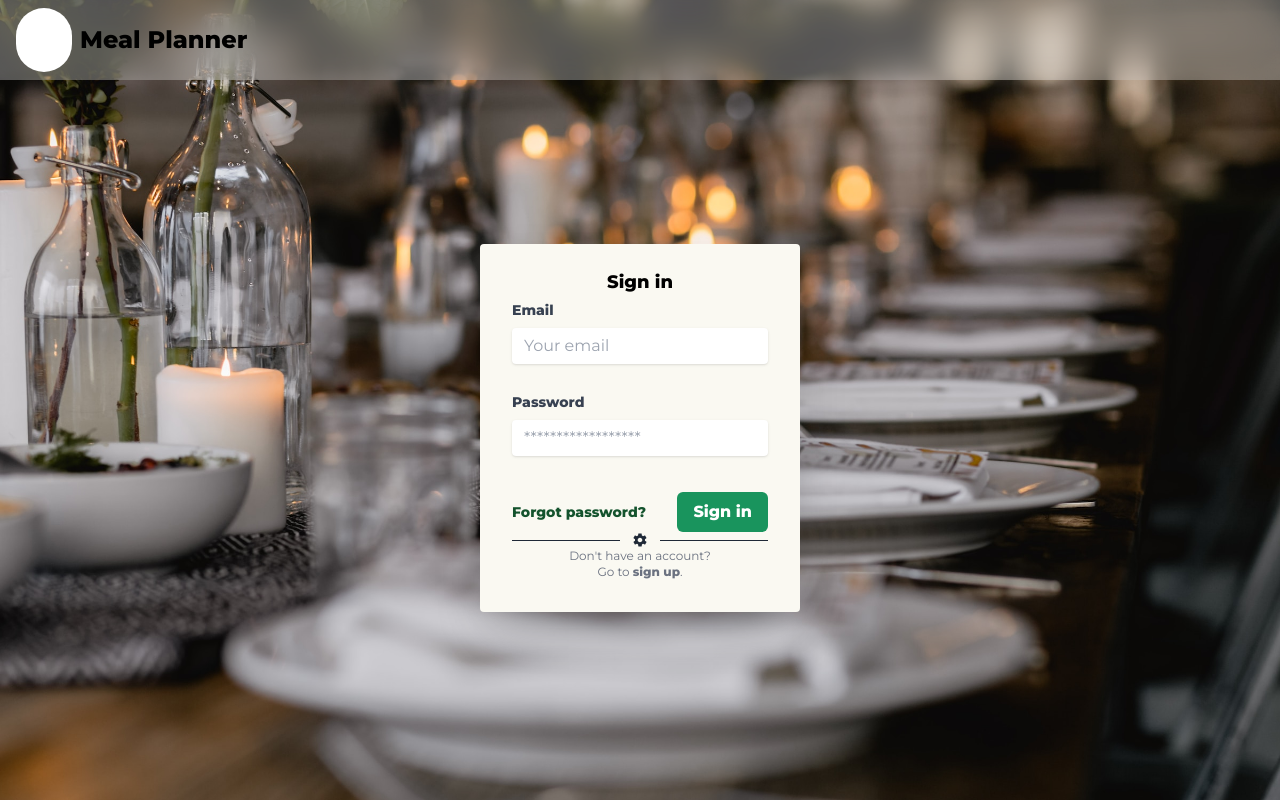
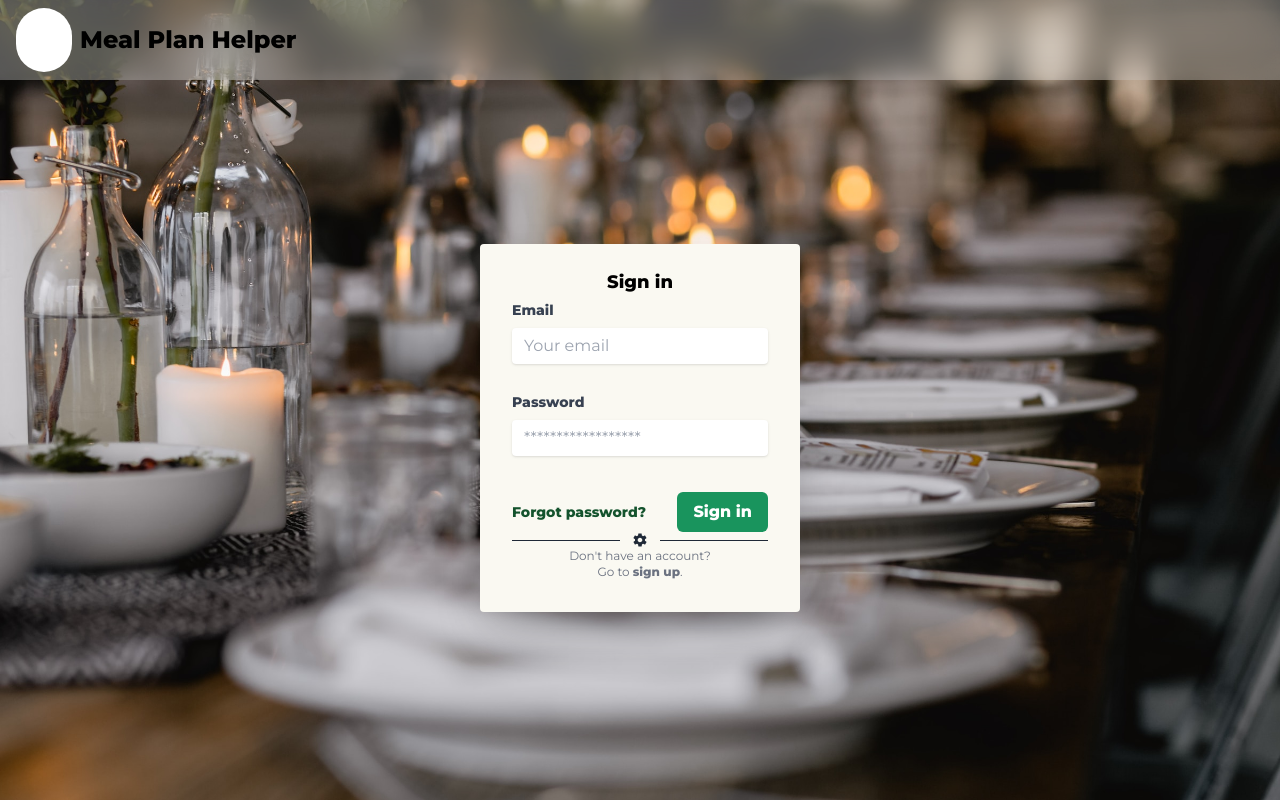
Before and after one commit to FeliciaGartzLevin/Examensarbete, a React (Vite) app: page /sign-in in a window 1280 px wide. Built offline with nearby package versions, Linux system fonts and the light colour scheme; no server answers; some icons are missing.

Commit message:
changed app name

```diff
--- a/src/components/navmenu/Logo.tsx
+++ b/src/components/navmenu/Logo.tsx
@@ -15,12 +15,12 @@ export const Logo: React.FC<LogoProps> = ({ text, link }) => {
 				<div className='bg-white rounded-full p-2'>
 					<PiBowlFoodDuotone
 						size={40}
-						alt='Meal Planner logo'
+						alt='Meal Plan Helper logo'
 					/>
 				</div>
 				{text &&
 					<p className='hidden md:block'>
-						Meal Planner
+						Meal Plan Helper
 					</p>
 				}
 			</div>
```
